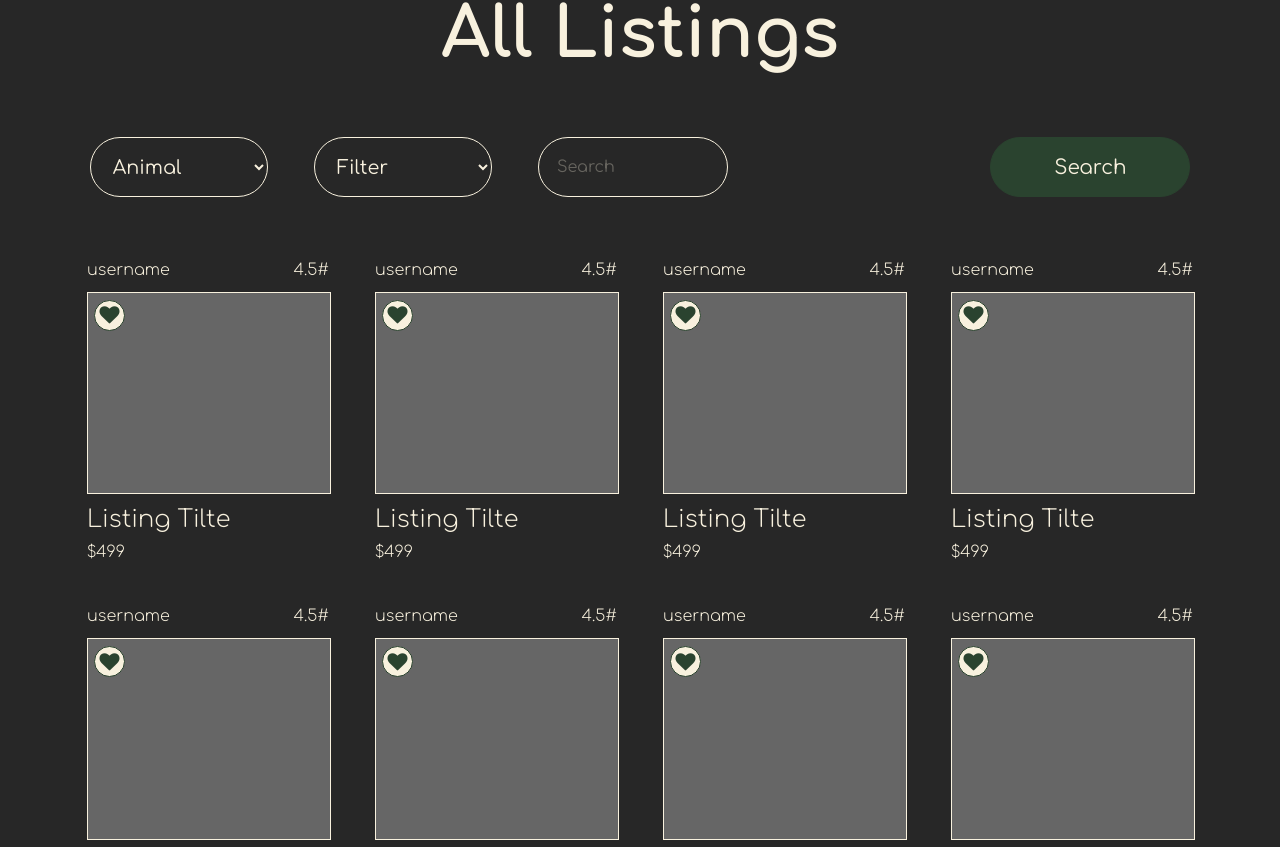
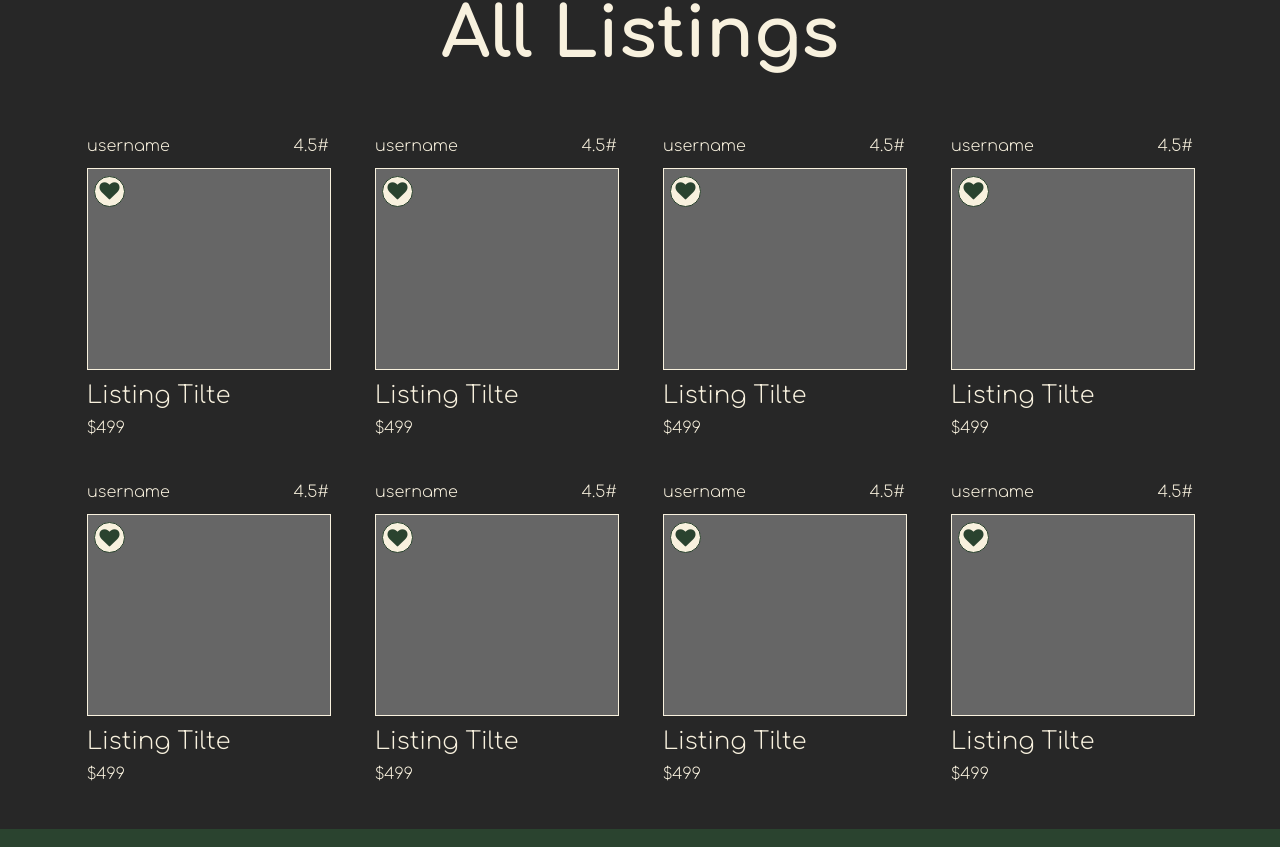
Before and after one commit to jinx770/xotik, a website: page frontEnd/index.html in a window 1280 px wide. Shown: the part 869-1716 px from the top of the page. Drawn offline with nearby package versions, Linux system fonts and the light colour scheme.

Commit message:
friday fix

```diff
--- a/frontEnd/css/style.css
+++ b/frontEnd/css/style.css
@@ -447,46 +447,6 @@ input:-webkit-autofill:active {
   text-align: center;
 }
 
-.search {
-  display: flex;
-  justify-content: space-between;
-  width: 86%;
-  margin: auto;
-  padding-bottom: 5%;
-}
-
-.inputs {
-  display: flex;
-  justify-content: space-between;
-}
-
-.inputs select {
-  margin-right: 10%;
-  background: none;
-  border: 1px solid #F8F1DE;
-  outline: none;
-  color: #F8F1DE;
-  border-radius: 50px;
-  font-family: "Comfortaa";
-  font-size: 120%;
-  padding-left: 4%;
-  padding-right: 4%;
-}
-
-option {
-  color: #272727;
-}
-
-.search-input {
-  background: none;
-  border: 1px solid #F8F1DE;
-  outline: none;
-  color: #F8F1DE;
-  border-radius: 50px;
-  font-family: "Comfortaa";
-  padding-left: 4%;
-}
-
 .all-listings {
   display: flex;
   flex-wrap: wrap;
--- a/frontEnd/index.html
+++ b/frontEnd/index.html
@@ -87,32 +87,7 @@
   <!-- All Listings -->
   <h1 class="listings-head">All Listings</h1>
 
-  <div class="search">
-    <div class="inputs">
-      <select>
-        <option disabled selected>Animal</option>
-        <option>placeholder</option>
-        <option>placeholder</option>
-        <option>placeholder</option>
-        <option>placeholder</option>
-      </select>
-
-      <select>
-        <option disabled selected>Filter</option>
-        <option>placeholder</option>
-        <option>placeholder</option>
-        <option>placeholder</option>
-        <option>placeholder</option>
-      </select>
-      <input class="search-input" type="text" name="" value="" placeholder="Search">
-    </div>
-
-    <div class="search-button">
-      <button class="button-primary" type="button" name="button">Search</button>
-    </div>
-
     <!-- Search Container Ends -->
-  </div>
 
   <div class="all-listings">
     <div class="card col">
```
Also changed, not shown: 1 other file.
